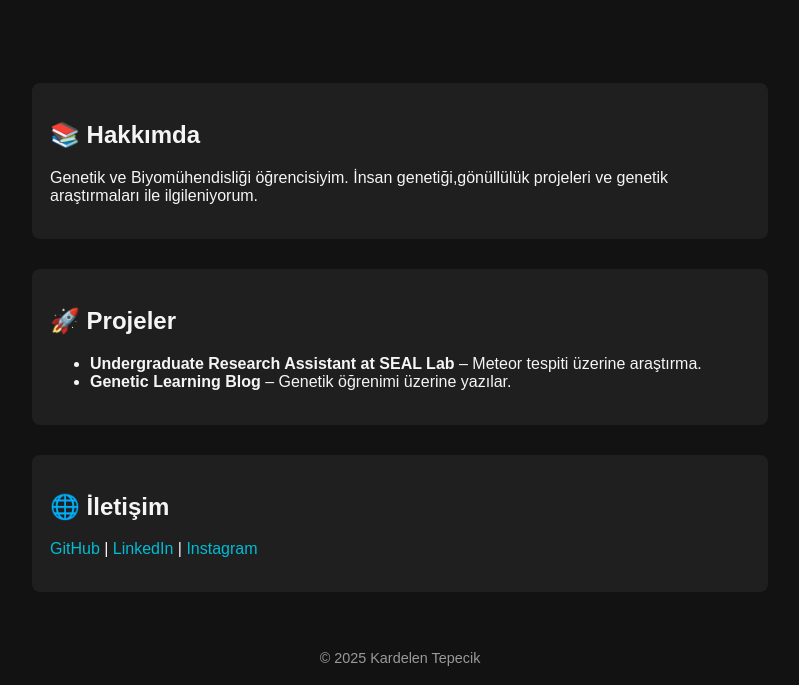
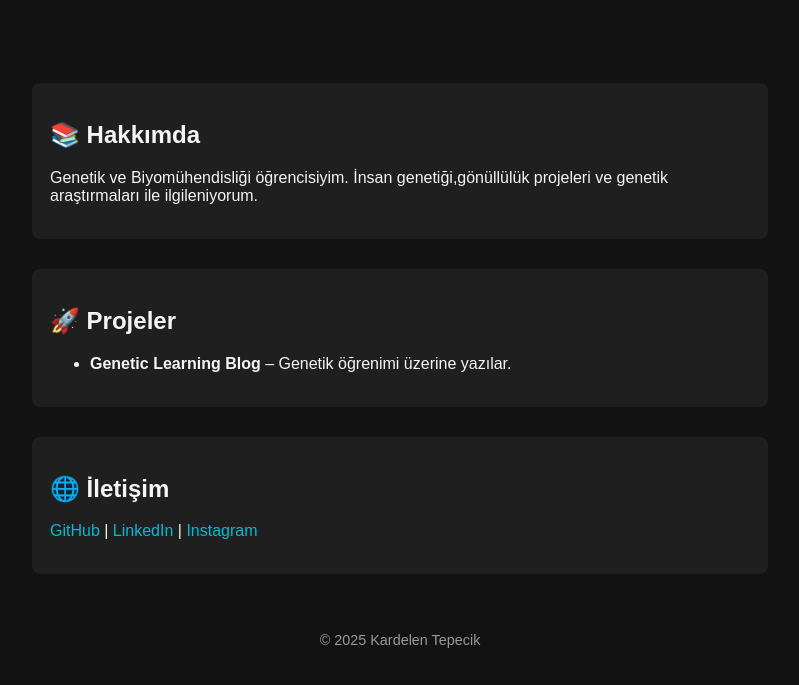
Before and after one commit to kardelentepecik/kardelentepecik.githup.io, a plain HTML site: page index.html in a window 1280 px wide. Shown: the part 115-800 px from the top of the page, without its empty margins (240-1039 px from the left). Drawn offline with Linux system fonts and the light colour scheme.

Commit message:
Update index.html

```diff
--- a/index.html
+++ b/index.html
@@ -27,7 +27,6 @@
   <section>
     <h2>🚀 Projeler</h2>
     <ul>
-      <li><strong>Undergraduate Research Assistant at SEAL Lab</strong> – Meteor tespiti üzerine araştırma.</li>
       <li><strong>Genetic Learning Blog</strong> – Genetik öğrenimi üzerine yazılar.</li>
     </ul>
   </section>
```
